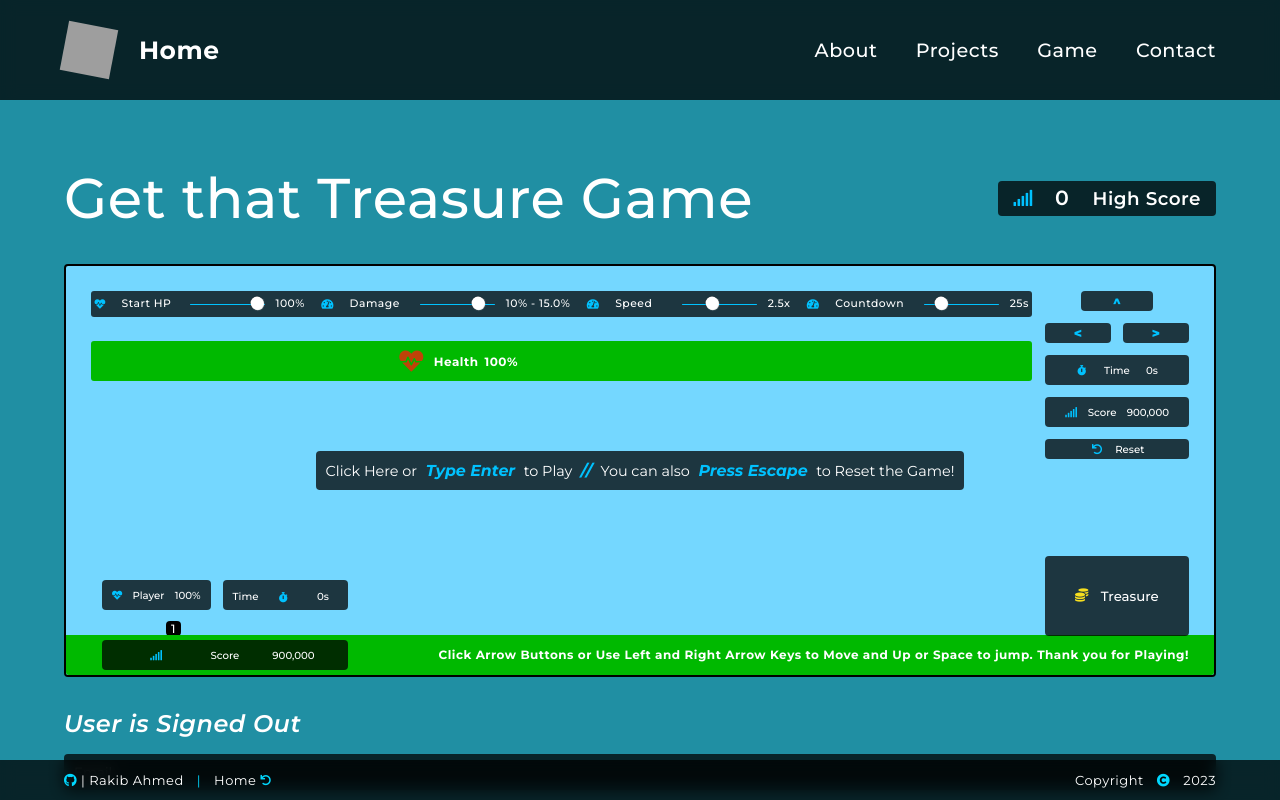
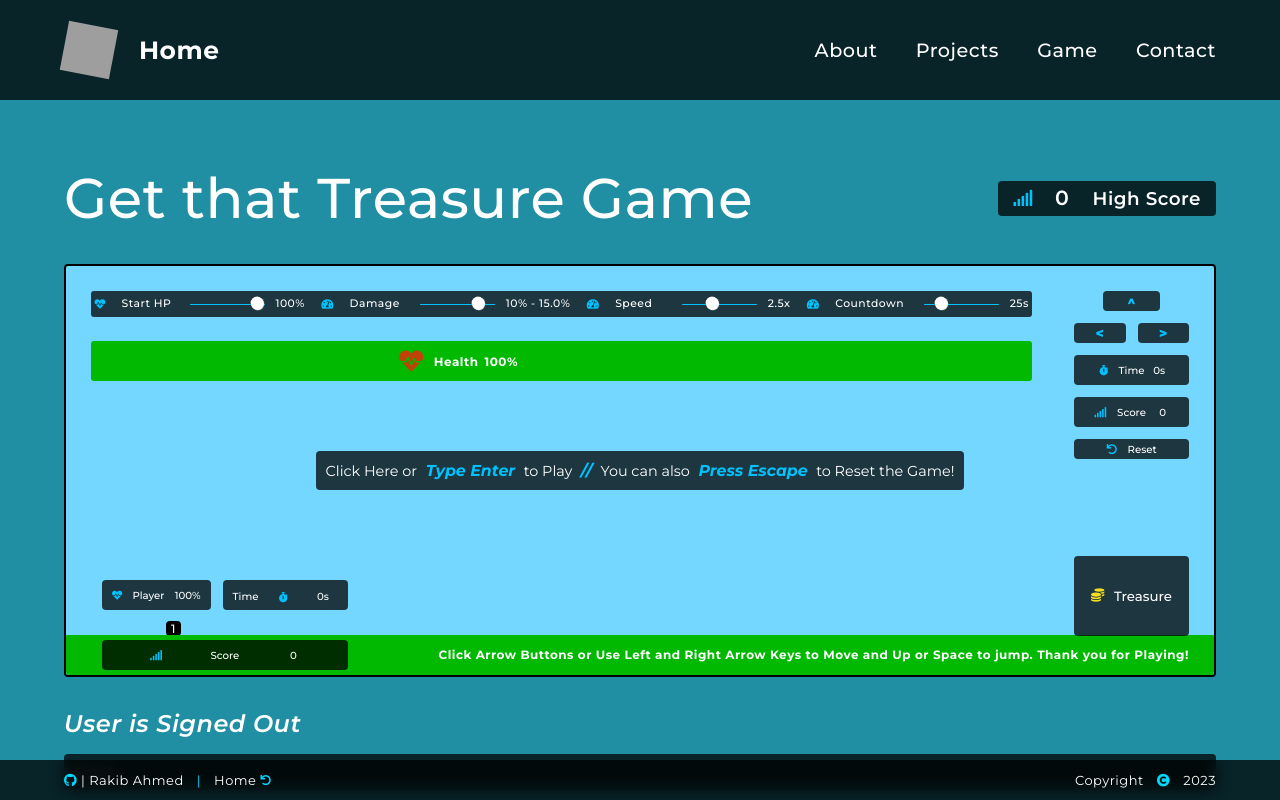
Before and after one commit to strawhat19/Next-13-Treasure-Game, a Next.js app: page /game in a window 1280 px wide. Shown: the top 800 px of the page. Built offline with nearby package versions, Linux system fonts and the light colour scheme; no server answers; grey boxes are pictures that could not be loaded.

Commit message:
Game v9 score Fix

```diff
--- a/app/game/game.tsx
+++ b/app/game/game.tsx
@@ -20,7 +20,7 @@ export default function Game() {
   let loadedRef = useRef(false);
   let [hits, setHits] = useState(0);
   let [time, setTime] = useState(0);
-  let [score, setScore] = useState(900000);
+  let [score, setScore] = useState(0);
   let [win, setWin] = useState(false);
   let [points, setPoints] = useState(0);
   let [deaths, setDeaths] = useState(0);
```
